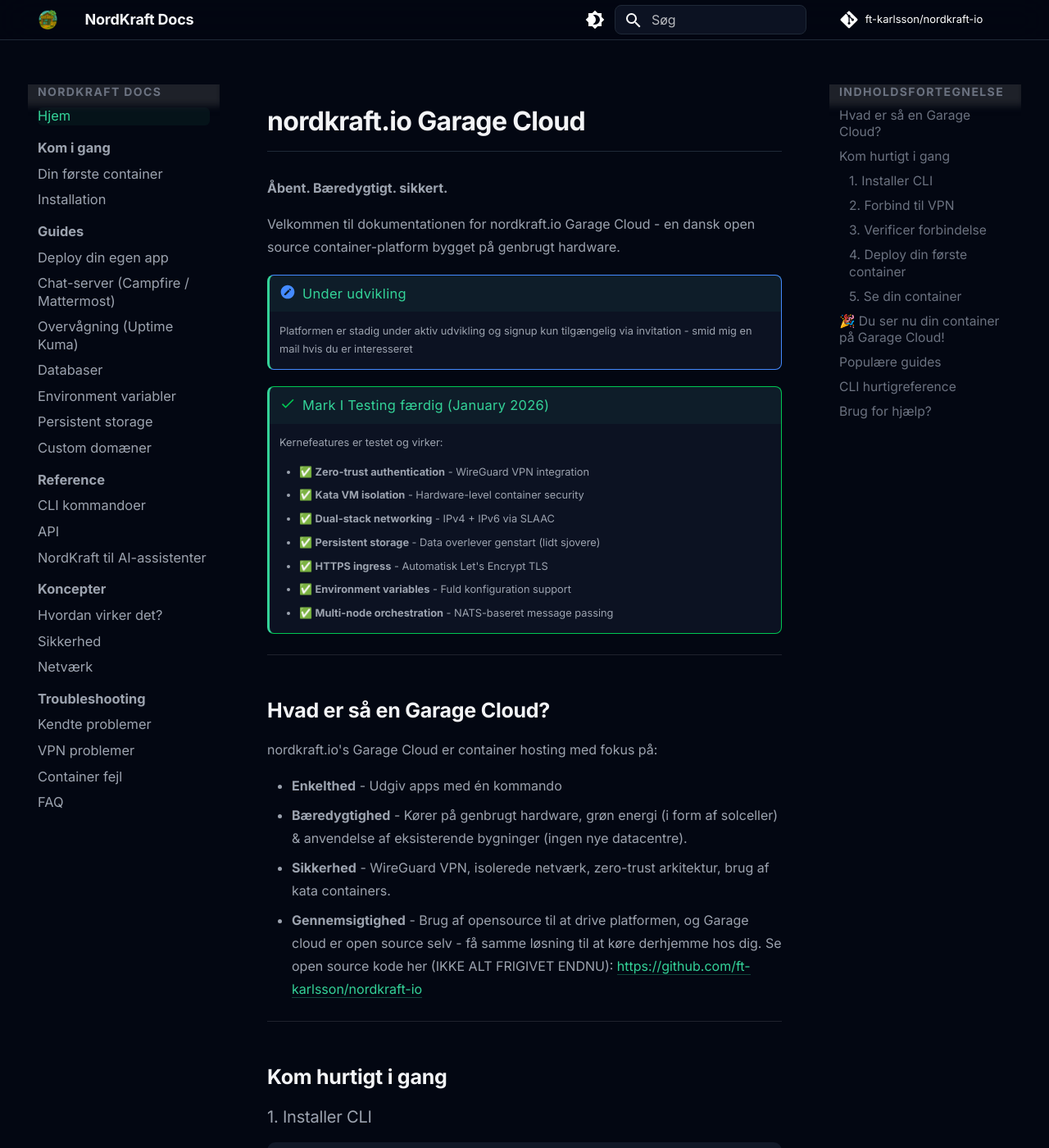
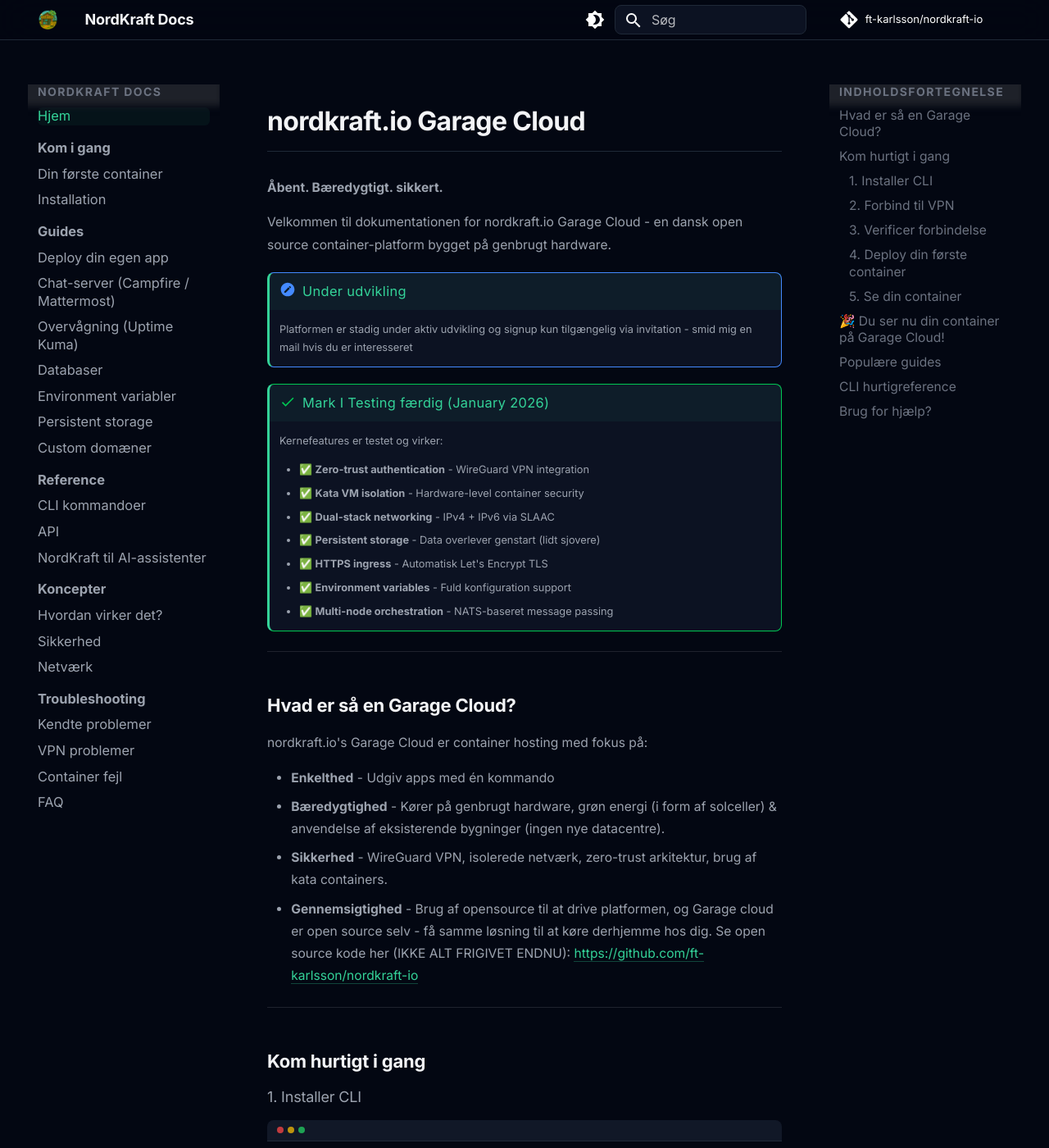
Before and after one commit to ft-karlsson/nordkraft-io, an MkDocs documentation site: the page built from docs/index.md, in a window 1280 px wide and 1400 px high. Shown: the whole window at 82% size. Built offline with MkDocs 1.6.1 and Material for MkDocs 9.7.7, drawn with Linux system fonts in a browser that asks for light colours; comment, search, counter and statistics services are not loaded.

Commit message:
sharpen styles

```diff
--- a/docs/stylesheets/extra.css
+++ b/docs/stylesheets/extra.css
@@ -140,22 +140,38 @@ body,
   border-bottom-color: var(--nk-emerald);
 }
 
-/* ── Code blocks — terminal look ──────────────────── */
+/* ── Typography refinements ────────────────────────── */
+.md-typeset {
+  font-size: 0.78rem;
+  line-height: 1.7;
+  -webkit-font-smoothing: antialiased;
+  -moz-osx-font-smoothing: grayscale;
+  font-weight: 400;
+}
+
+.md-typeset h1 { font-size: 1.6rem !important; }
+.md-typeset h2 { font-size: 1.1rem !important; }
+.md-typeset h3 { font-size: 0.9rem !important; }
+
+/* ── Code blocks — slimmer terminal look ───────────── */
 .md-typeset pre {
   background: var(--nk-surface) !important;
   border: 1px solid var(--nk-border) !important;
-  border-radius: 10px !important;
+  border-radius: 8px !important;
   overflow: hidden;
+  margin: 0.8em 0 !important;
 }
 
 .md-typeset pre > code {
   background: transparent !important;
-  font-size: 0.82rem !important;
-  line-height: 1.65 !important;
+  font-size: 0.76rem !important;
+  line-height: 1.6 !important;
   color: #e2e8f0 !important;
+  font-weight: 400;
+  letter-spacing: 0.01em;
 }
 
-/* Terminal top bar on every code block */
+/* Terminal bar — slim */
 .md-typeset .highlight {
   position: relative;
 }
@@ -163,32 +179,35 @@ body,
 .md-typeset .highlight::before {
   content: '';
   display: block;
-  height: 34px;
+  height: 26px;
   background: var(--nk-surface-2);
   border-bottom: 1px solid var(--nk-border);
-  border-radius: 10px 10px 0 0;
+  border-radius: 8px 8px 0 0;
 }
 
 .md-typeset .highlight::after {
   content: '';
   position: absolute;
-  top: 11px;
-  left: 14px;
-  width: 10px;
-  height: 10px;
+  top: 8px;
+  left: 12px;
+  width: 8px;
+  height: 8px;
   border-radius: 50%;
   background: #ef4444;
-  box-shadow: 16px 0 0 #eab308, 32px 0 0 #22c55e;
+  box-shadow: 13px 0 0 #eab308, 26px 0 0 #22c55e;
+  opacity: 0.8;
 }
 
-/* Inline code */
+/* Inline code — lighter weight */
 .md-typeset code {
   background: var(--nk-surface) !important;
   border: 1px solid var(--nk-border) !important;
-  border-radius: 4px !important;
+  border-radius: 3px !important;
   color: var(--nk-emerald) !important;
-  font-size: 0.83em !important;
-  padding: 0.1em 0.4em !important;
+  font-size: 0.8em !important;
+  font-weight: 400 !important;
+  padding: 0.08em 0.35em !important;
+  letter-spacing: 0.01em;
 }
 
 /* Syntax highlight colours */
```
